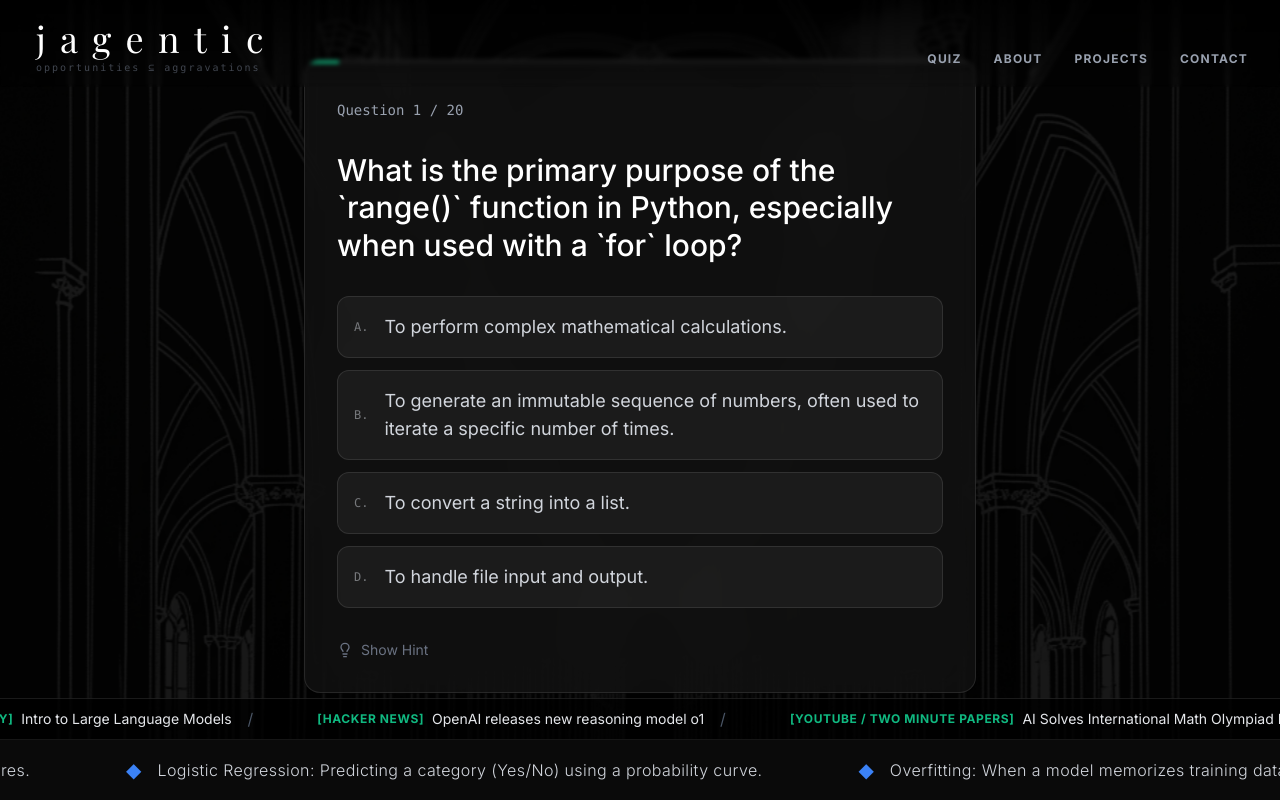
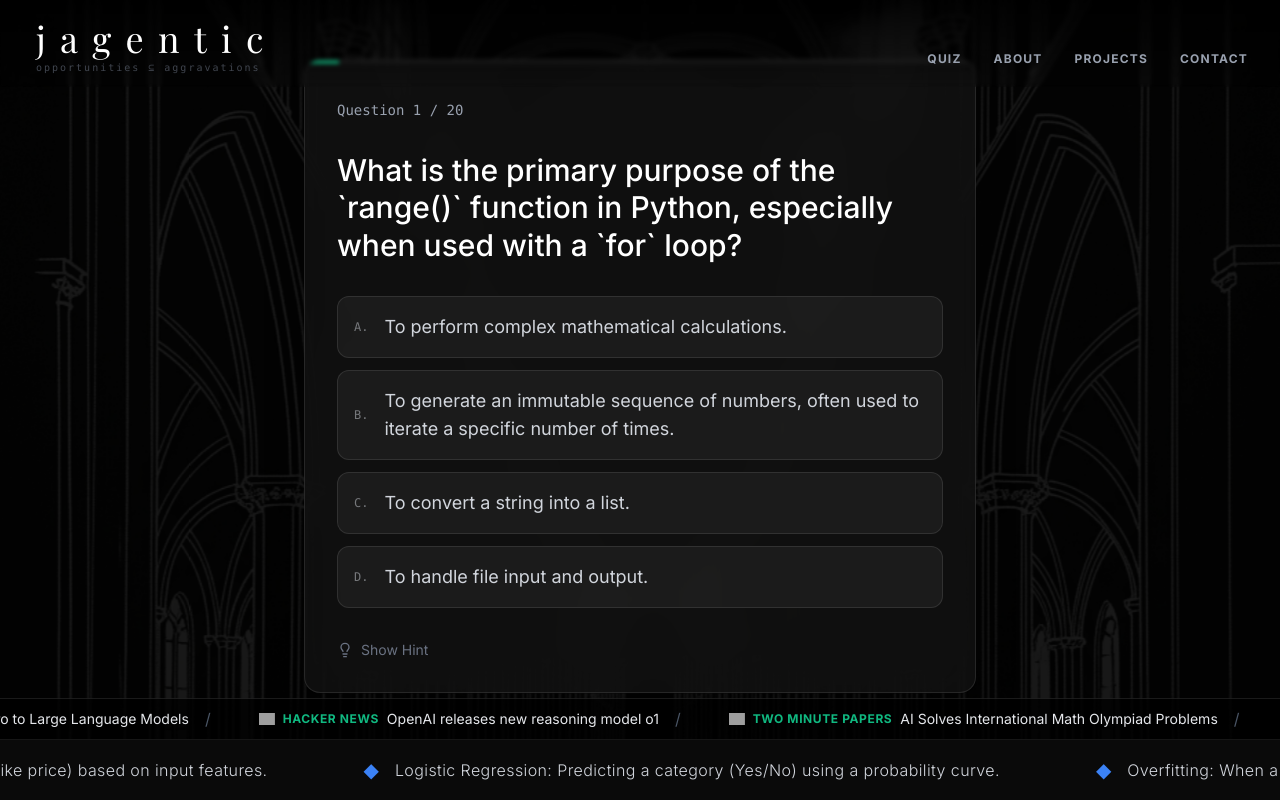
Before and after one commit to Jagentic/jagentic-v2, a React (Vite) app: page / in a window 1280 px wide. Built offline with nearby package versions, Linux system fonts and the light colour scheme; no server answers; grey boxes are pictures that could not be loaded; a web font is replaced by a local one.

Commit message:
Polish tickers: Add logos, slow down learning bits

```diff
--- a/src/components/Layout/Tickers.jsx
+++ b/src/components/Layout/Tickers.jsx
@@ -1,5 +1,20 @@
 import React, { useState, useEffect } from 'react';
 import { learningBits } from '../../data/tickerData';
+
+// Logo Mapping
+const SOURCE_LOGOS = {
+    "Hacker News": "https://upload.wikimedia.org/wikipedia/commons/b/b2/Y_Combinator_logo.svg",
+    "YouTube": "https://upload.wikimedia.org/wikipedia/commons/0/09/YouTube_full-color_icon_%282017%29.svg",
+    "Andrej Karpathy": "https://yt3.googleusercontent.com/ytc/AIdro_k3qXjYQ_fDr_tGg0y_j5X5h5_5h5_5h5_5h5_5=s176-c-k-c0x00ffffff-no-rj", // Example placeholder or generic
+    "Two Minute Papers": "https://yt3.googleusercontent.com/ytc/AIdro_k3qXjYQ_fDr_tGg0y_j5X5h5_5h5_5h5_5h5_5=s176-c-k-c0x00ffffff-no-rj",
+    // Fallback to generic YouTube logo if specific one fails or isn't found
+};
+
+const getSourceIcon = (sourceString) => {
+    if (sourceString.includes("Hacker News")) return SOURCE_LOGOS["Hacker News"];
+    if (sourceString.includes("YouTube")) return SOURCE_LOGOS["YouTube"];
+    return null;
+};
 
 const Tickers = () => {
     const [newsItems, setNewsItems] = useState([]);
@@ -40,9 +55,17 @@ const Tickers = () => {
                 <div className="w-full bg-black/80 border-t border-white/10 py-2 overflow-hidden flex relative">
                     <div className="animate-scroll-fast whitespace-nowrap flex w-max hover:pause">
                         {/* Duplicated content for seamless loop (4 sets for smoothness) */}
-                        {[...newsItems, ...newsItems, ...newsItems, ...newsItems].map((item, idx) => (
+                        {[...newsItems, ...newsItems, ...newsItems, ...newsItems].map((item, idx) => {
+                            const icon = getSourceIcon(item.source);
+                            // Clean source name (remove "YouTube / " prefix for display if logo is present)
+                            const displaySource = item.source.replace("YouTube / ", "");
+
+                            return (
                                 <div key={`news-${idx}`} className="flex items-center mx-6 pointer-events-auto">
-                                <span className="text-accent text-xs uppercase font-bold mr-2 tracking-wider">[{item.source}]</span>
+                                    {icon && <img src={icon} alt="Source" className="w-4 h-4 mr-2 object-contain" />}
+                                    <span className="text-accent text-xs uppercase font-bold mr-2 tracking-wider">
+                                        {displaySource}
+                                    </span>
                                     <a
                                         href={item.url}
                                         target="_blank"
@@ -53,7 +76,8 @@ const Tickers = () => {
                                     </a>
                                     <span className="mx-4 text-gray-600">/</span>
                                 </div>
-                        ))}
+                            );
+                        })}
                     </div>
                 </div>
             )}
--- a/src/index.css
+++ b/src/index.css
@@ -10,7 +10,7 @@
   --color-accent: #10B981;
   --color-accent-blue: #3B82F6;
 
-  --animate-scroll-slow: scroll 200s linear infinite;
+  --animate-scroll-slow: scroll 300s linear infinite;
   --animate-scroll-fast: scroll 50s linear infinite;
   --animate-bg-motion: bg-pan 60s ease-in-out infinite alternate;
 
```
Lines whose indentation alone changed are shown as unchanged.
